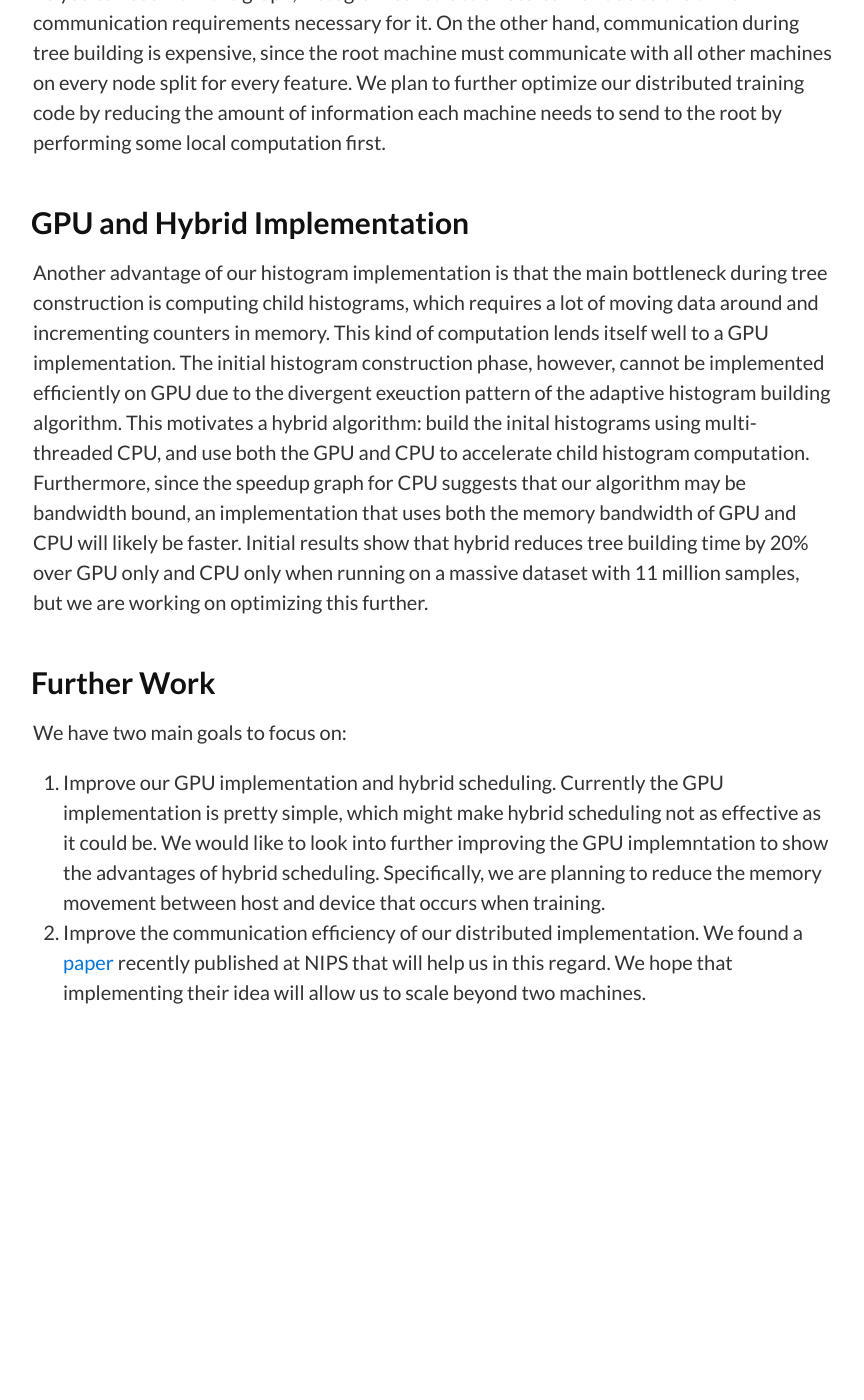
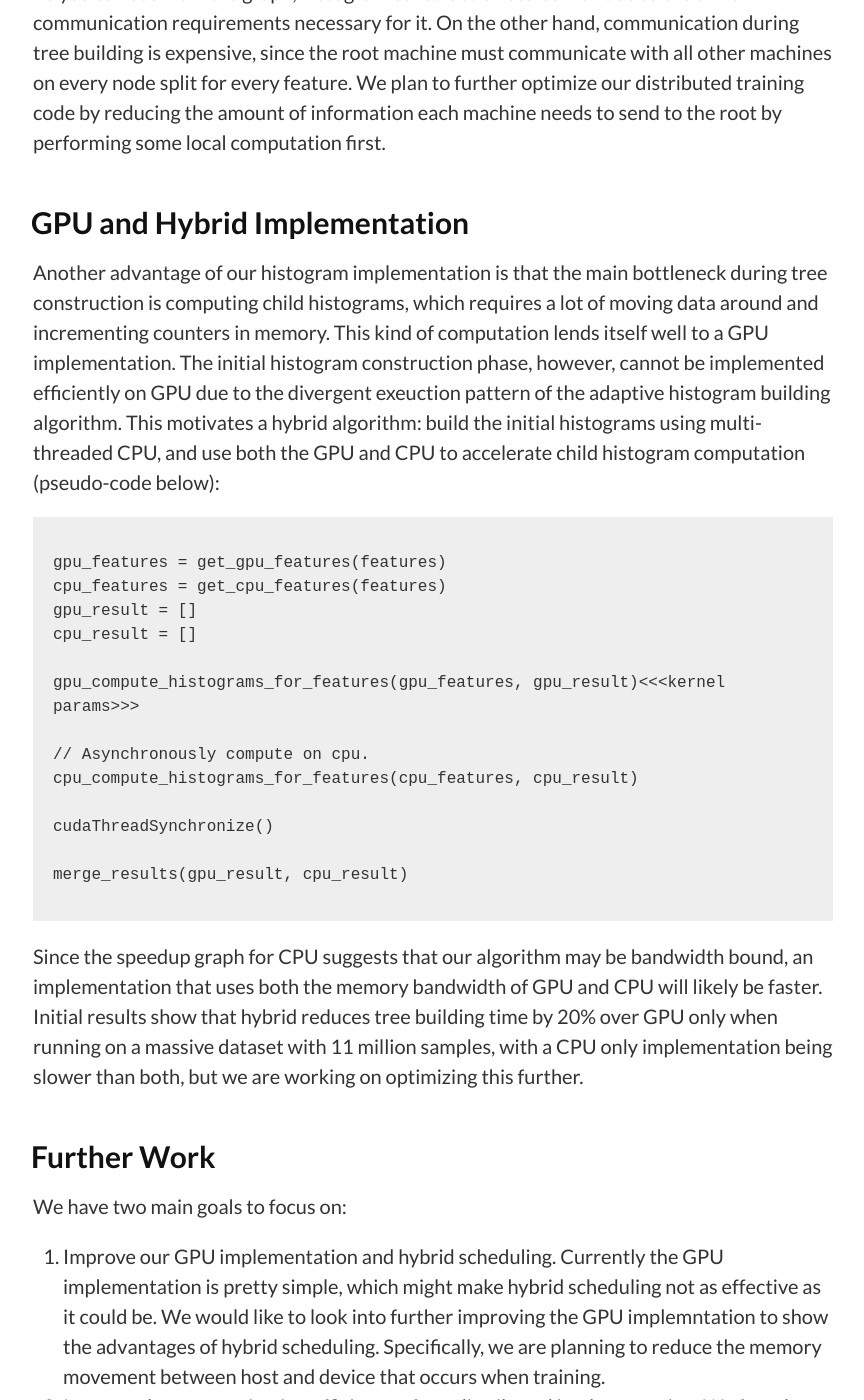
Before and after one commit to raypeng/DGBDT, a Jekyll site: the page built from index.md, in a window 1280 px wide and 1400 px high, scrolled down 5784 px. Shown: the whole window, without its empty margins (207-1071 px from the left). Built offline with Jekyll 4.4.1, drawn with Linux system fonts in a browser that asks for light colours; our own code applies the rules of GitHub Pages for plain Markdown files; before the commit the page ends 6891 px from its top, so only the background shows below that.

Commit message:
added pseudo code for gpu

````diff
--- a/index.md
+++ b/index.md
@@ -202,13 +202,33 @@ data around and incrementing counters in memory. This kind of computation lends
 itself well to a GPU implementation. The initial histogram construction phase,
 however, cannot be implemented efficiently on GPU due to the divergent exeuction
 pattern of the adaptive histogram building algorithm. This motivates a hybrid
-algorithm: build the inital histograms using multi-threaded CPU, and
-use both the GPU and CPU to accelerate child histogram computation. Furthermore,
-since the speedup graph for CPU suggests that our algorithm may be bandwidth
+algorithm: build the initial histograms using multi-threaded CPU, and
+use both the GPU and CPU to accelerate child histogram computation (pseudo-code
+below):
+
+```
+
+gpu_features = get_gpu_features(features)
+cpu_features = get_cpu_features(features)
+gpu_result = []
+cpu_result = []
+
+gpu_compute_histograms_for_features(gpu_features, gpu_result)<<<kernel params>>>
+
+// Asynchronously compute on cpu.
+cpu_compute_histograms_for_features(cpu_features, cpu_result)
+
+cudaThreadSynchronize()
+
+merge_results(gpu_result, cpu_result)
+
+```
+
+Since the speedup graph for CPU suggests that our algorithm may be bandwidth
 bound, an implementation that uses both the memory bandwidth of GPU and CPU will
-likely be faster.
-Initial results show that hybrid reduces tree building time by 20% over GPU only and
-CPU only when running on a massive dataset with 11 million samples, but we are working on
+likely be faster. Initial results show that hybrid reduces tree building time by 20%
+over GPU only when running on a massive dataset with 11 million samples, with a CPU
+only implementation being slower than both, but we are working on
 optimizing this further.
 
 ## Further Work
````
